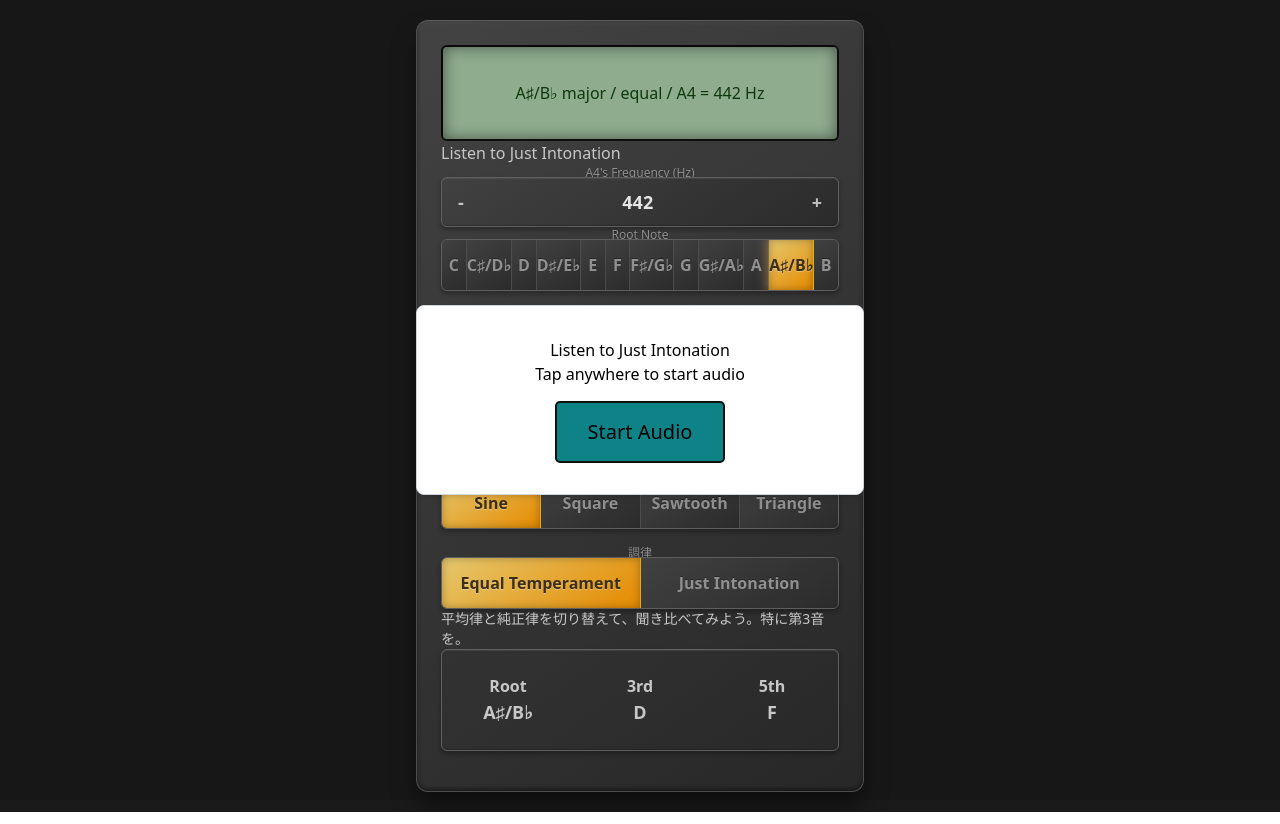
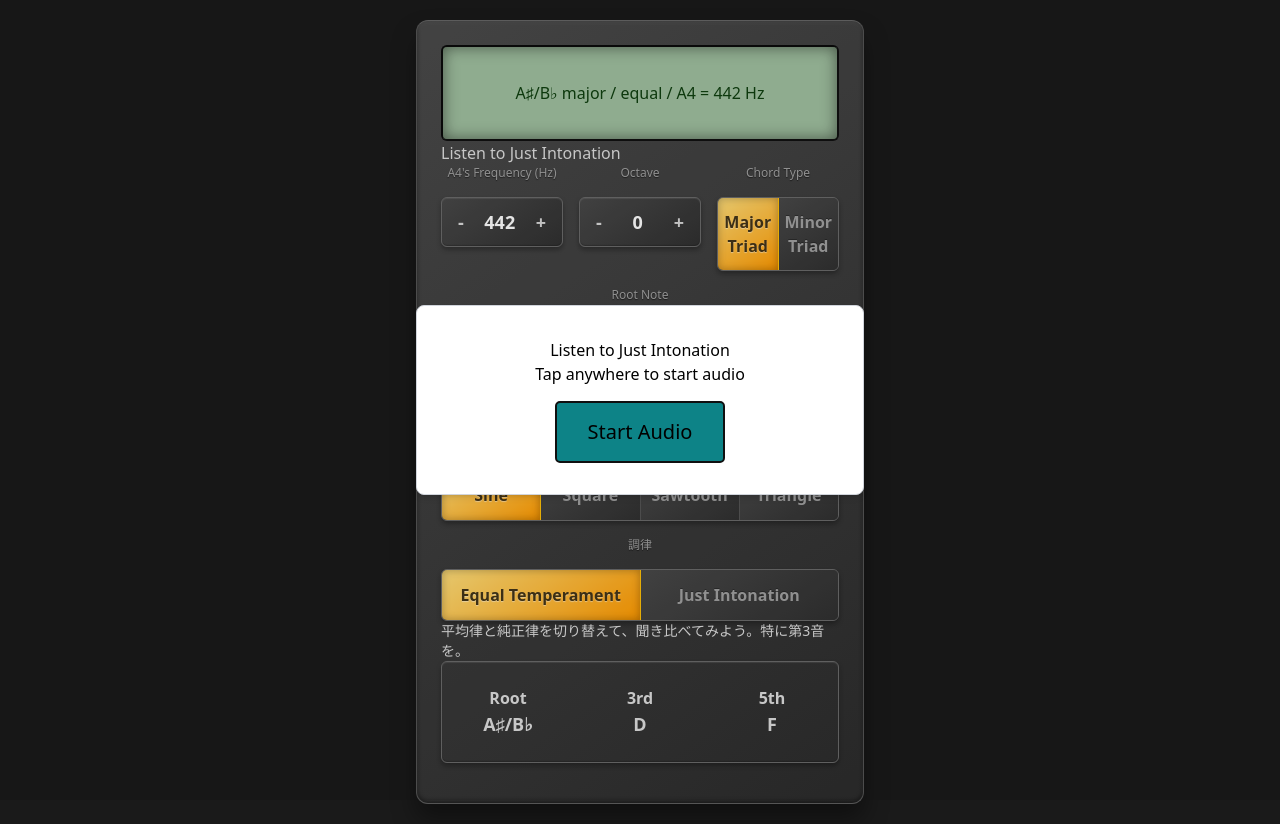
Before and after one commit to Nyoho/just-intonation, a React (Vite) app: page / in a window 1280 px wide. Built offline with nearby package versions, Linux system fonts and the light colour scheme.

Commit message:
Refactor UI Components and Layout

```diff
--- a/src/App.tsx
+++ b/src/App.tsx
@@ -320,6 +320,7 @@ export default function App() {
         <LcdScreen displayText={`${selectedPitch} ${chordType} / ${mode} / A4 = ${aFrequency} Hz`} />
 
         <h1>{t('title')}</h1>
+        <div className="grid grid-cols-3 gap-4 mb-4">
           <NumericStepper
             value={aFrequency}
             onValueChange={setAFrequency}
@@ -328,6 +329,27 @@ export default function App() {
             label={t('aFrequency')}
             showSign={false}
           />
+          <NumericStepper
+            value={octave}
+            onValueChange={setOctave}
+            min={-2}
+            max={2}
+            label={t('octave')}
+            showSign={true}
+          />
+          <SegmentedControl
+            options={[{
+              value: 'major',
+              label: t('majorChord'),
+            }, {
+              value: 'minor',
+              label: t('minorChord'),
+            }]}
+            selectedValue={chordType}
+            onValueChange={(value) => setChordType(value as 'major' | 'minor')}
+            label={t('chordType')}
+          />
+        </div>
 
         {/* 根音選択 */}
         <div className="mb-4">
@@ -344,30 +366,6 @@ export default function App() {
         </div>
 
         <div className="mb-4">
-          <SegmentedControl
-            options={[{
-              value: 'major',
-              label: t('majorChord'),
-            }, {
-              value: 'minor',
-              label: t('minorChord'),
-            }]}
-            selectedValue={chordType}
-            onValueChange={(value) => setChordType(value as 'major' | 'minor')}
-            label={t('chordType')}
-          />
-        </div>
-
-        {/* オクターブ選択 */}
-        <div className="mb-4">
-          <NumericStepper
-            value={octave}
-            onValueChange={setOctave}
-            min={-2}
-            max={2}
-            label={t('octave')}
-            showSign={true}
-          />
         </div>
 
         {/* 波形選択 */}
--- a/src/components/NumericStepper.tsx
+++ b/src/components/NumericStepper.tsx
@@ -25,9 +25,9 @@ const NumericStepper = ({
   const displayValue = showSign && value > 0 ? `+${value}` : value;
 
   return (
-    <div className="col-span-2 flex flex-col items-center">
+    <div className="flex flex-col items-center">
       {label && (
-        <p className="text-[#a0a0a0] text-xs -mb-1 [text-shadow:0_1px_1px_rgba(0,0,0,0.5)]">
+        <p className="text-[#a0a0a0] text-xs h-8 flex items-start justify-center text-center leading-tight [text-shadow:0_1px_1px_rgba(0,0,0,0.5)]">
           {label}
         </p>
       )}
--- a/src/components/SegmentedControl.tsx
+++ b/src/components/SegmentedControl.tsx
@@ -9,6 +9,7 @@ interface SegmentedControlProps {
   onValueChange: (value: string | number) => void;
   label?: string;
   showSign?: boolean;
+  columns?: number;
 }
 
 const SegmentedControl = ({
@@ -16,23 +17,21 @@ const SegmentedControl = ({
   selectedValue,
   onValueChange,
   label,
-  showSign = false
+  showSign = false,
+  columns
 }: SegmentedControlProps) => {
   const getOptionStyle = (value: string | number): React.CSSProperties => {
     let style: React.CSSProperties = {
       textShadow: '0 -1px 0 rgba(0,0,0,0.3)',
-      transition: 'all 0.2s ease-out' // スタイル変化を滑らかに
+      transition: 'all 0.2s ease-out'
     };
     if (value === selectedValue) {
-      // 選択されているボタンのスタイル（オレンジがかった黄色の光）
-      style.color = '#433417'; // 暗い文字色で可読性を確保
-      style.backgroundImage = 'linear-gradient(145deg, #ffde7a, #ff9a00)'; // オレンジがかった黄色のグラデーション
+      style.color = '#433417';
+      style.backgroundImage = 'linear-gradient(145deg, #ffde7a, #ff9a00)';
       style.textShadow = '0 1px 1px rgba(255,255,255,0.5)';
       style.borderColor = '#ffc107';
-      // 内側の影と、外側のぼやっとした光を組み合わせる
       style.boxShadow = 'inset 0 0 8px rgba(0,0,0,0.3), 0 0 10px 2px rgba(255, 200, 100, 0.5)';
     } else {
-      // 非選択のボタンのスタイル
       style.color = '#a0a0a0';
       style.backgroundImage = 'linear-gradient(145deg, #484848, #303030)';
     }
@@ -46,18 +45,27 @@ const SegmentedControl = ({
     return option.label;
   };
 
+  const gridCols = columns ? `repeat(${columns}, 1fr)` : undefined;
+
   return (
-    <div className="col-span-4 flex flex-col items-center">
+    <div className="flex flex-col items-center">
       {label && (
-        <p className="text-[#a0a0a0] text-xs -mb-1 [text-shadow:0_1px_1px_rgba(0,0,0,0.5)]">
+        <p className="text-[#a0a0a0] text-xs h-8 flex items-start justify-center text-center leading-tight [text-shadow:0_1px_1px_rgba(0,0,0,0.5)]">
           {label}
         </p>
       )}
-      <div className="w-full flex rounded-md overflow-hidden border border-solid border-[#6a6a6a]" style={{ boxShadow: '0 3px 5px rgba(0,0,0,0.3), inset 0 1px 1px rgba(255,255,255,0.1), inset 0 -1px 1px rgba(0,0,0,0.2)' }}>
+      <div
+        className="w-full flex flex-wrap rounded-md overflow-hidden border border-solid border-[#6a6a6a]"
+        style={{
+          boxShadow: '0 3px 5px rgba(0,0,0,0.3), inset 0 1px 1px rgba(255,255,255,0.1), inset 0 -1px 1px rgba(0,0,0,0.2)',
+          display: columns ? 'grid' : 'flex',
+          gridTemplateColumns: gridCols
+        }}
+      >
         {options.map((option, i) => (
           <div
             key={option.value}
-            className={`flex-1 py-3 text-center font-bold cursor-pointer min-h-[50px] flex justify-center items-center select-none ${i < options.length - 1 ? 'border-r border-solid border-[#555]' : ''}`}
+            className={`flex-1 py-3 text-center font-bold cursor-pointer min-h-[50px] flex justify-center items-center select-none ${i < options.length - 1 && !columns ? 'border-r border-solid border-[#555]' : ''}`}
             style={getOptionStyle(option.value)}
             onClick={() => onValueChange(option.value)}
           >
```
Lines whose indentation alone changed are shown as unchanged.
